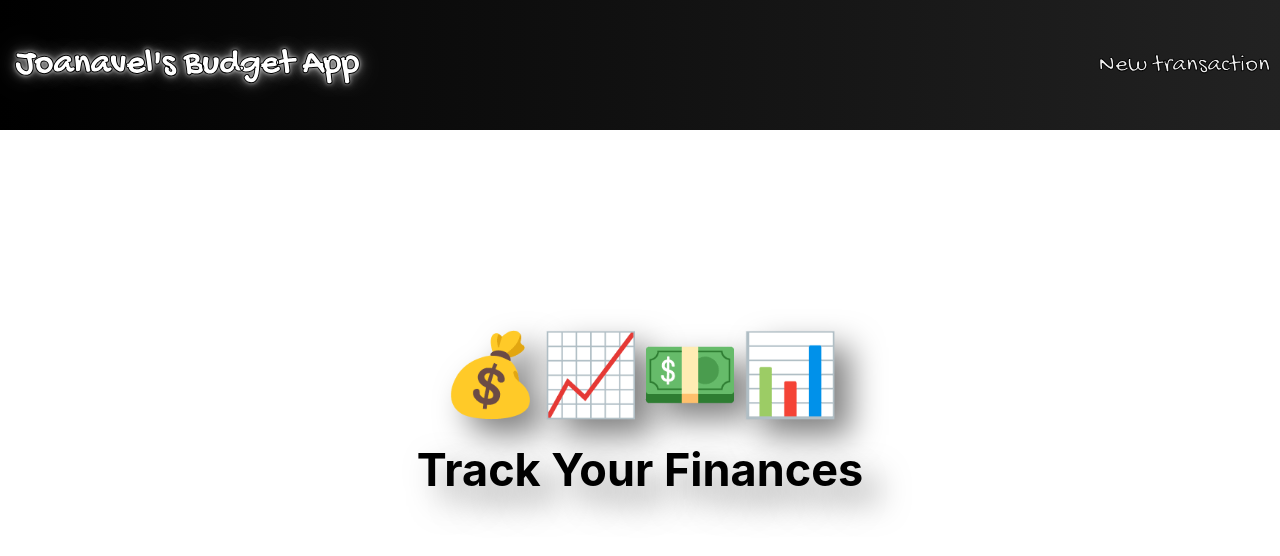
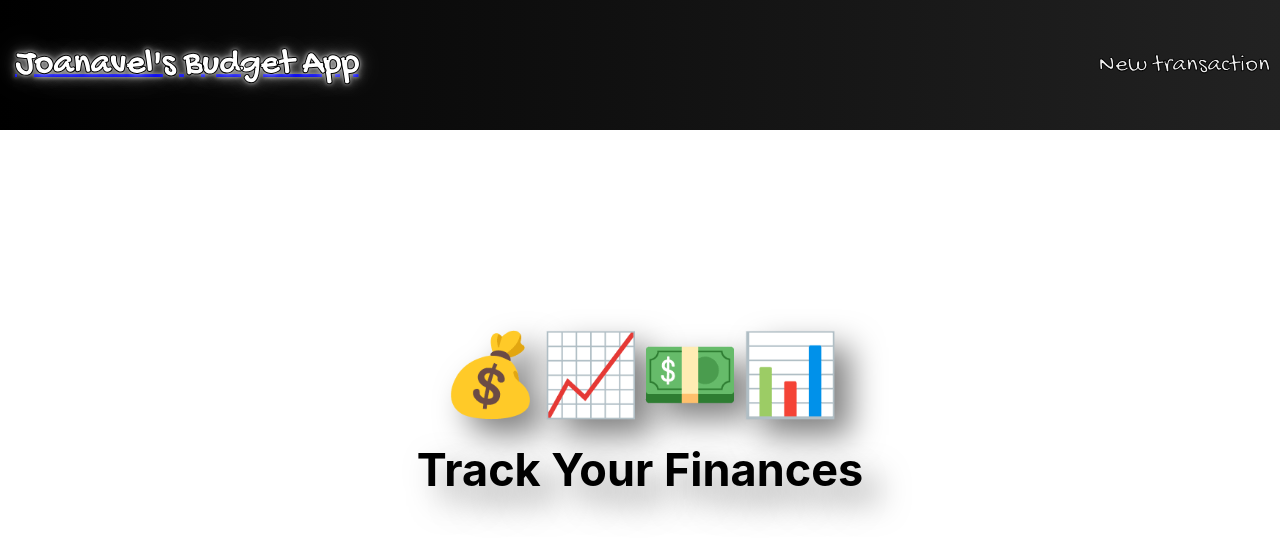
Before and after one commit to JoanavelPascual7/front-end-budgeting-app, a React (Create React App) app: page / in a window 1280 px wide. Shown: the top 556 px of the page. Built offline with nearby package versions, Linux system fonts and the light colour scheme; a web font is replaced by a local one.

Commit message:
made navbar home link, no styling though

```diff
--- a/src/Components/NavBar.css
+++ b/src/Components/NavBar.css
@@ -52,3 +52,20 @@
   color: purple;
   transition: background-color 0.3s ease;
 }
+
+
+
+
+.navbar-home-link{
+  list-style-type: none;
+  margin: 0;
+  padding: 0;
+  display: flex;
+  align-items: center;
+
+}
+
+.navbar-home-link:hover:hover {
+  color: purple;
+  transition: background-color 0.3s ease;
+}
--- a/src/Components/NavBar.js
+++ b/src/Components/NavBar.js
@@ -4,7 +4,9 @@ import "./NavBar.css";
 function NavBar() {
   return (
     <nav className="navbar">
+      <Link to="/transactions" className="navbar-home-link">
       <h1 className="navbar-title">Joanavel's Budget App</h1>
+      </Link>
       <ul className="navbar-links">
         <li className="navbar-item">
           <Link to="/transactions/new" className="navbar-link">
```
